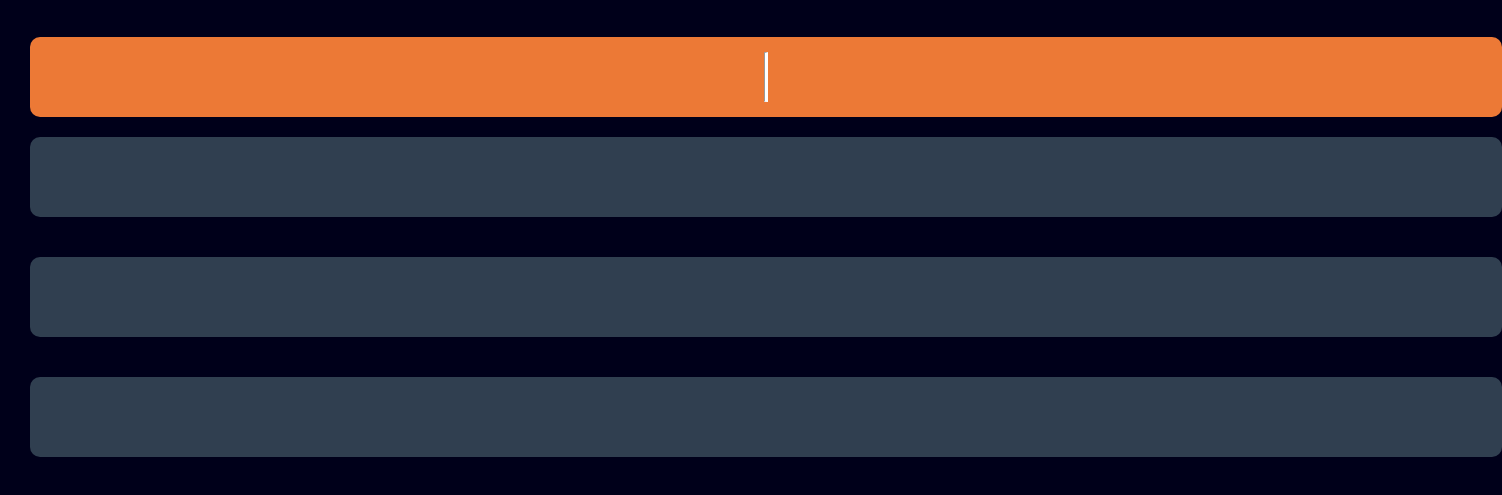
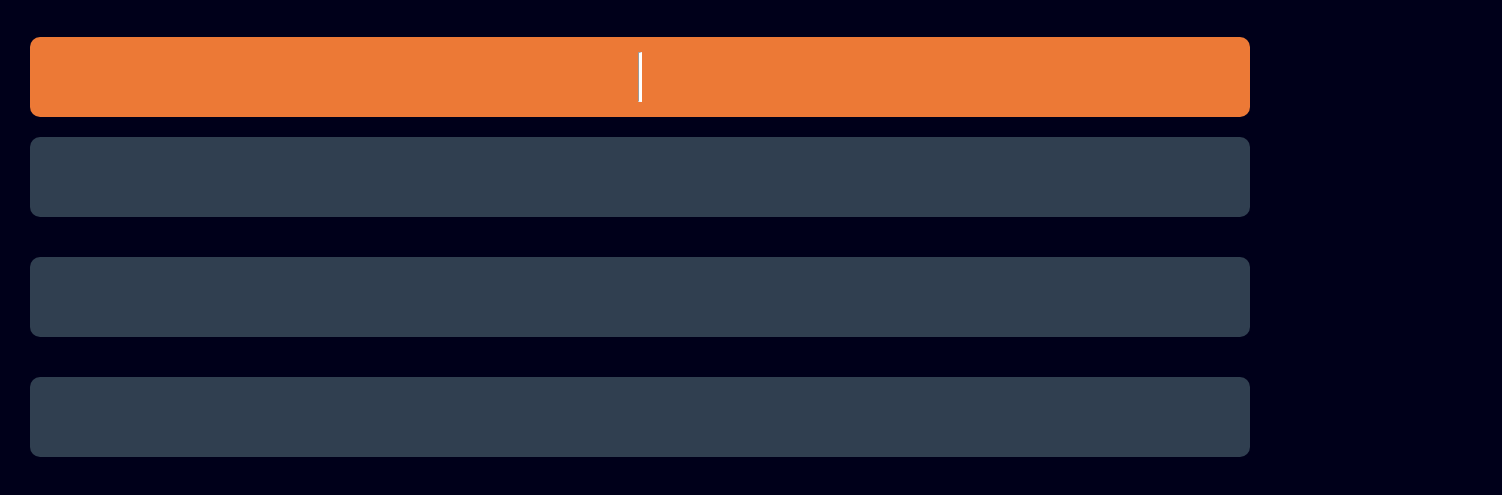
Before and after one commit to edwardtimsack/QUIZ-ME, a plain HTML site: page index.html in a window 1280 px wide. Shown: the part 103-598 px from the top of the page, 1502 px wide, since content can reach past the window. Drawn offline with nearby package versions, Linux system fonts and the light colour scheme.

Commit message:
updated header

```diff
--- a/style.css
+++ b/style.css
@@ -47,11 +47,13 @@ h3{
 }
 .score{
     background-color: rgb(236, 121, 54);
-    width: 92rem;
+    /* width: 92rem; */
     height: 80px;
     margin-top: 40px;
     align-content: center;
     margin-left: 30px;
+    margin-right: 30px;
+
     display: flex;
     border-radius: 10px;
     overflow-x: hidden;
@@ -79,9 +81,10 @@ hr{
 }
 section{
     /* background-color: cadetblue; */
-    width: 92rem;
+    /* width: 92rem; */
     /* display: block; */
     margin-left: 30px;
+    margin-right: 30px;
 
     margin-top: 20px;
     overflow-x: hidden;
```
